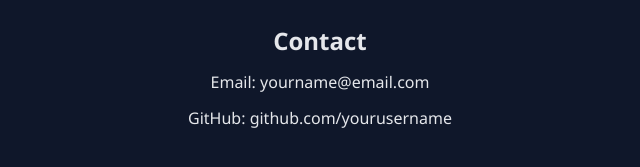
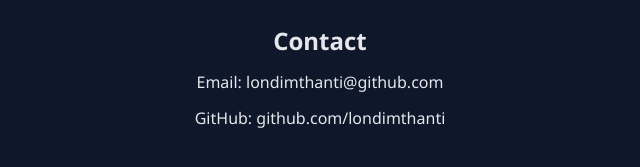
Before and after one commit to londimthanti/prtfolio, a plain HTML site: page index.html in a window 1280 px wide. Shown: the part 1609-1776 px from the top of the page, 320-960 px from the left. Drawn offline with Linux system fonts and the light colour scheme.

Commit message:
Update index.html content

```diff
--- a/index.html
+++ b/index.html
@@ -18,7 +18,7 @@
 </nav>
 
 <section class="hero">
-  <h2>Hi, I'm Londi 👋</h2>
+  <h2>Hi, I'm Hlengiwe Mthanti 👋</h2>
   <h3>Junior Software Developer</h3>
   <p>
     I build clean, responsive web applications and
@@ -66,8 +66,8 @@
 
 <section id="contact">
   <h2>Contact</h2>
-  <p>Email: yourname@email.com</p>
-  <p>GitHub: github.com/yourusername</p>
+  <p>Email: londimthanti@github.com</p>
+  <p>GitHub: github.com/londimthanti</p>
 </section>
 
 <script src="script.js"></script>
```
